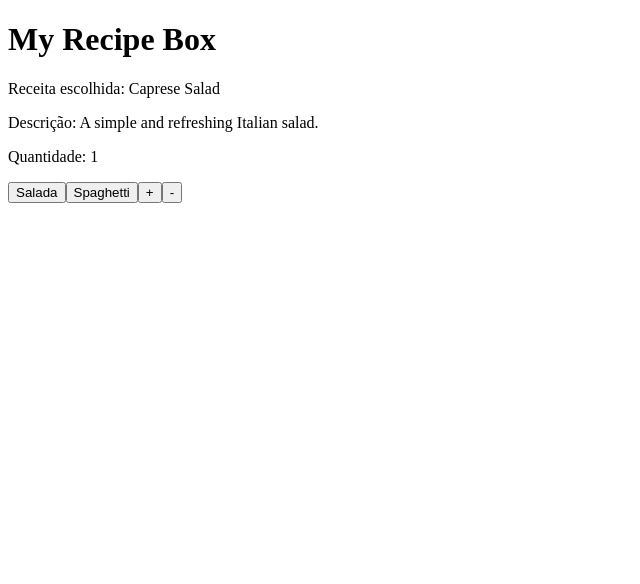
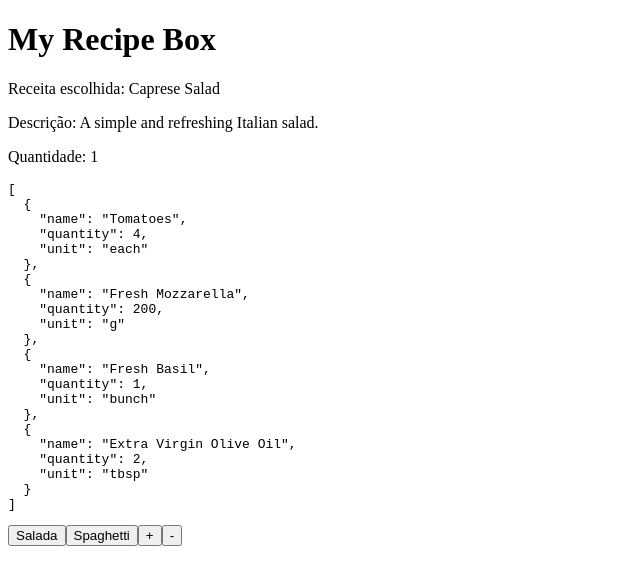
Before and after one commit to giovanacassias/recipe-box, an Angular app: page / in a window 1280 px wide. Shown: the top 584 px of the page, without its empty margins (0-640 px from the left). Built offline with nearby package versions, Linux system fonts and the light colour scheme.

Commit message:
Módulo 6 ok

```diff
--- a/src/app/app.html
+++ b/src/app/app.html
@@ -3,6 +3,7 @@
 <p>Receita escolhida: {{ recipe().name }}</p>
 <p>Descrição: {{ recipe().description }}</p>
 <p>Quantidade: {{ servings() }} </p>
+<pre>{{ adjustedIngredients() | json }}</pre>
 
 <button (click)="capreseSalad()">Salada</button>
 <button (click)="spaghettiCarbonara()">Spaghetti</button>
--- a/src/app/app.ts
+++ b/src/app/app.ts
@@ -1,11 +1,12 @@
-import { Component, signal } from '@angular/core';
+import { Component, computed, signal } from '@angular/core';
 import { RouterOutlet } from '@angular/router';
-import { RecipeModel } from './models';
+import { RecipeModel, Ingredient } from './models';
 import { SPAGHETTI_CARBONARA, CAPRESE_SALAD } from './mock-recipes';
+import { JsonPipe } from '@angular/common';
 
 
 @Component({
-  imports: [RouterOutlet],
+  imports: [RouterOutlet, JsonPipe],
   selector: 'app-root',
   styleUrl: './app.css',
   templateUrl: './app.html',
@@ -30,4 +31,8 @@ export class App {
   protected decrement(): void {
     this.servings.update((current) => Math.max(1, current - 1));
   }
+
+  protected readonly adjustedIngredients = computed<Ingredient[]>(() => {
+    return this.recipe().ingredients.map(ingredient => ({...ingredient, quantity: ingredient.quantity * this.servings()}))
+  })
 }
```
